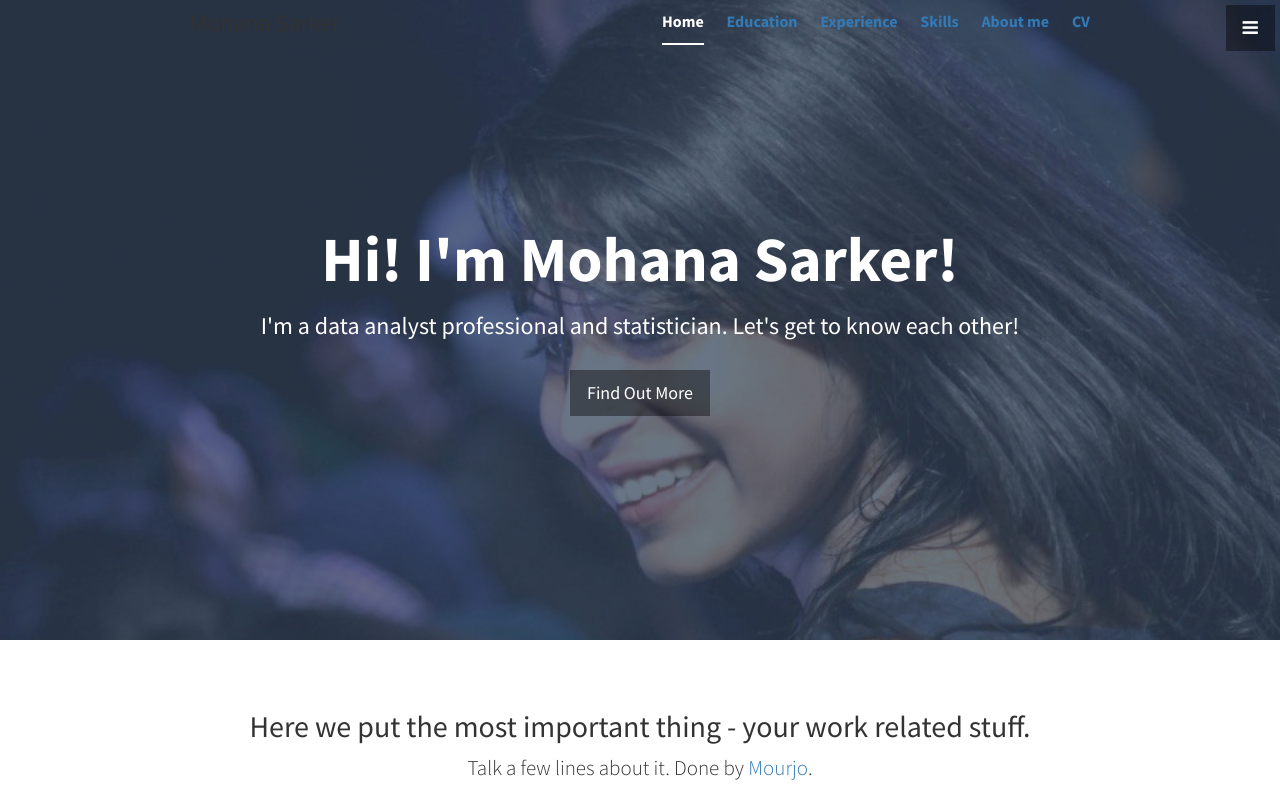
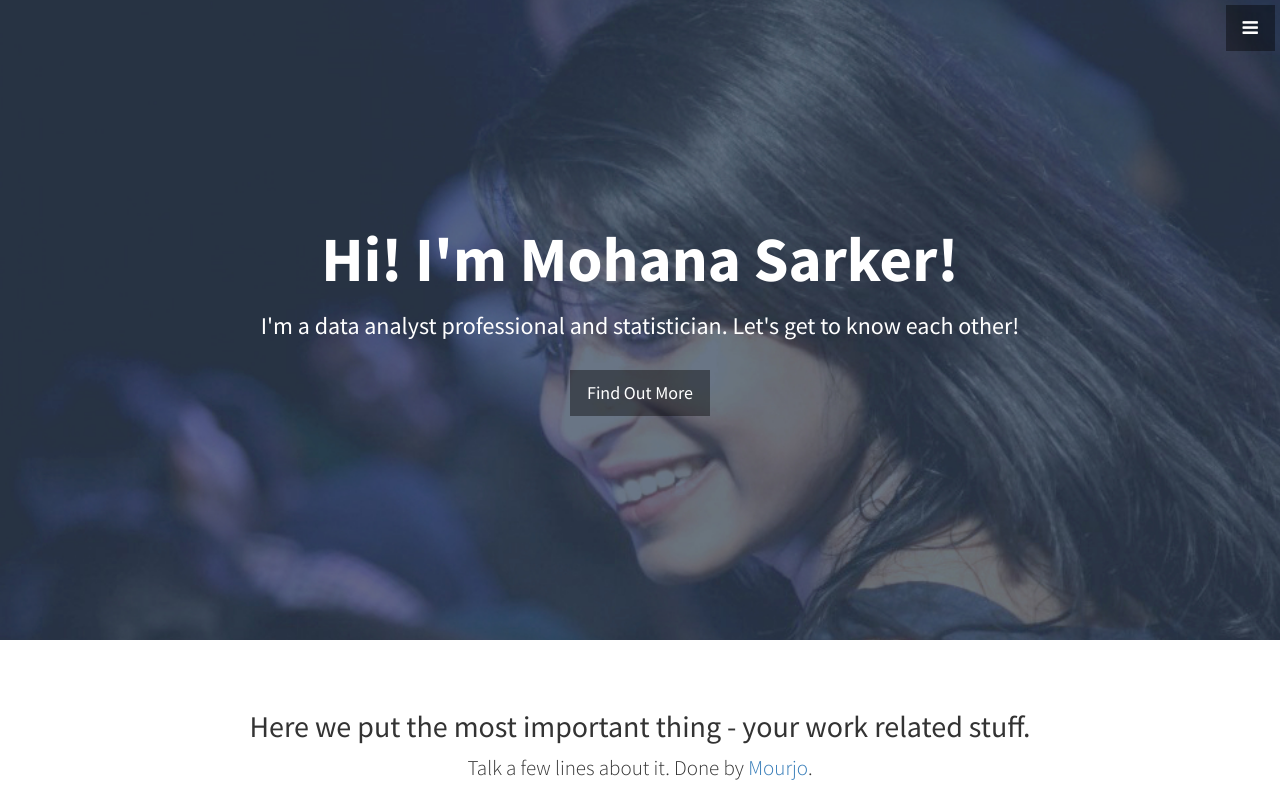
Before and after one commit to mohanasarker/mohanasarker.github.io, a plain HTML site: page index.html in a window 1280 px wide. Shown: the top 800 px of the page. Drawn offline with Linux system fonts and the light colour scheme.

Commit message:
WIP: Navbar hidden for now.

```diff
--- a/index.html
+++ b/index.html
@@ -35,7 +35,7 @@
     <!-- Navigation. -->
     <a id="menu-toggle" href="#" class="btn btn-dark btn-lg toggle"><i class="fa fa-bars"></i></a>
 
-    <div class="masthead clearfix navbar-fixed-top">
+    <!-- <div class="masthead clearfix navbar-fixed-top">
         <div class="inner">
             <h3 class="masthead-brand">Mohana Sarker</h3>
             <nav>
@@ -49,7 +49,7 @@
                 </ul>
             </nav>
         </div>
-    </div>
+    </div>  -->
 
 
 
```
